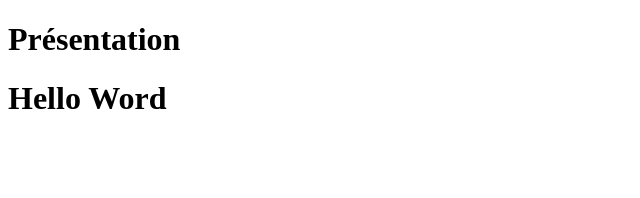
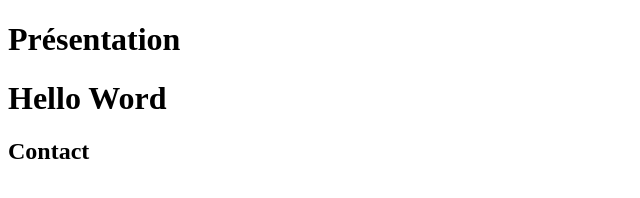
Before and after one commit to CorentinVyn/cours-git, a plain HTML site: page index.html in a window 1280 px wide. Shown: the whole page, without its empty margins (0-640 px from the left). Drawn offline with Linux system fonts and the light colour scheme.

Commit message:
Contact et footer

```diff
--- a/index.html
+++ b/index.html
@@ -17,4 +17,7 @@
     <div class="tata"></div>
 
 </body>
+<footer>
+    <h2>Contact</h2>
+</footer>
 </html>
```
